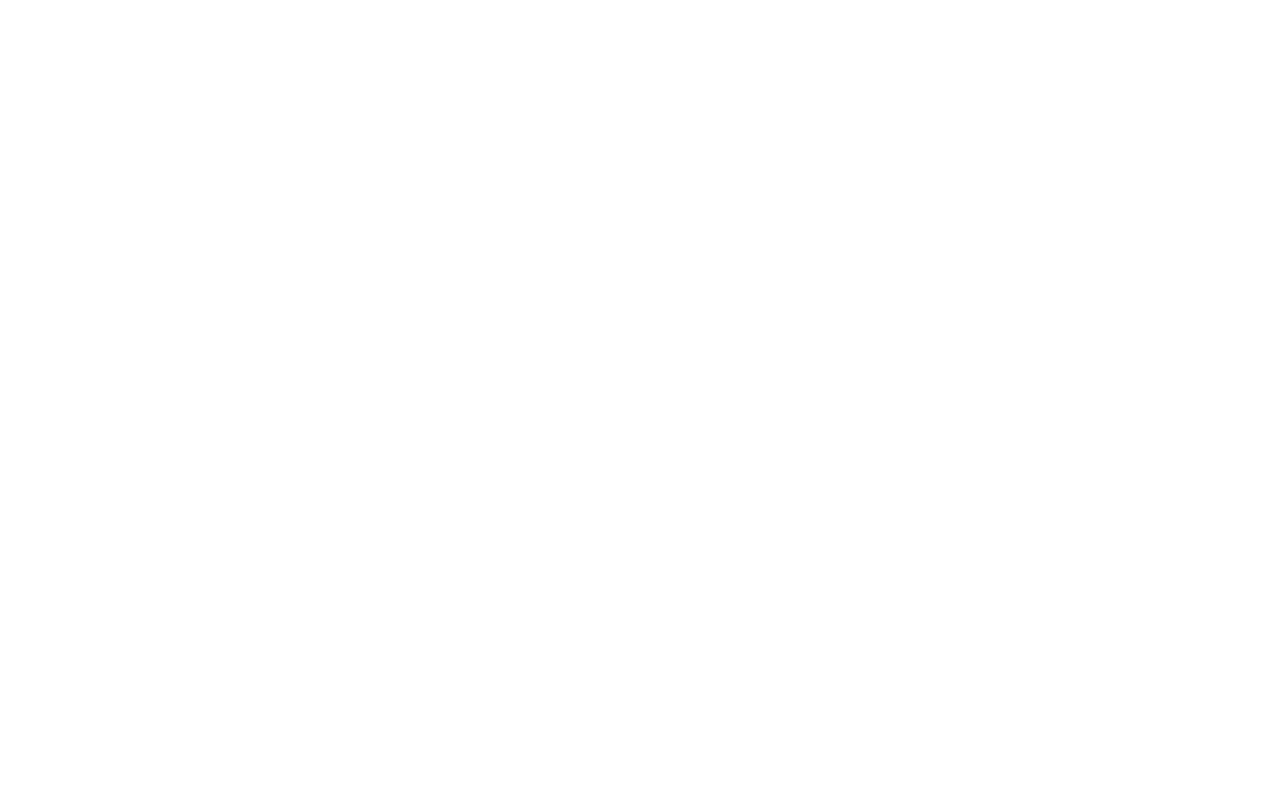
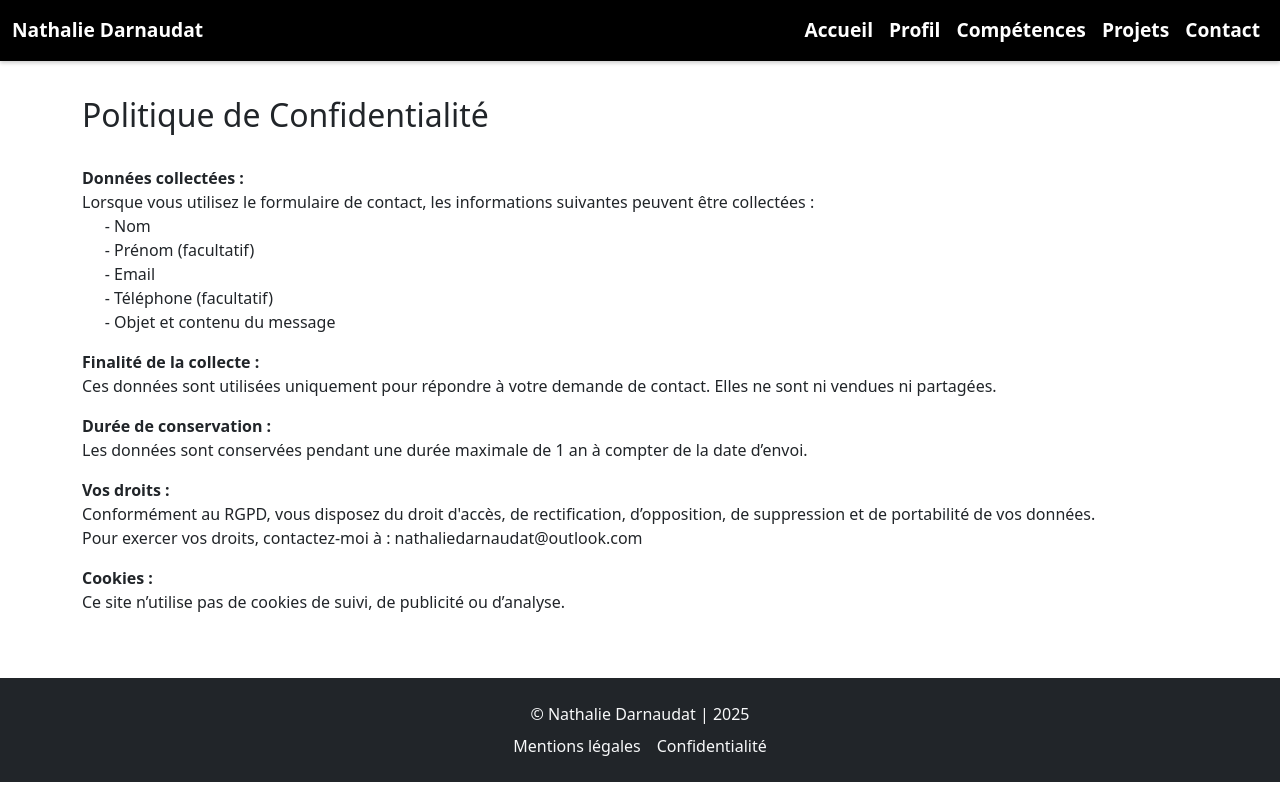
Before and after one commit to Nathi33/my_portfolio, a React (Create React App) app: page /privacy-policy in a window 1280 px wide. Before the commit this address had no page. Built offline with nearby package versions, Linux system fonts and the light colour scheme.

Commit message:
add footer

```diff
--- /dev/null
+++ b/src/assets/footer.css
@@ -0,0 +1,7 @@
+.footer-links {
+    text-decoration: none !important;
+}
+
+.footer-links:hover {
+    text-decoration: underline !important;
+}
--- a/src/assets/header.css
+++ b/src/assets/header.css
@@ -13,7 +13,11 @@
 }
 
 .custom-navbar .logo, .menu a {
-  font-size: 1.5rem;
+  font-size: 1.2rem;
   font-weight: bold;
   color: white !important;
 }
+
+.custom-navbar .menu a:hover {
+  text-decoration: underline !important;
+}
--- /dev/null
+++ b/src/assets/legal.css
@@ -0,0 +1,3 @@
+.legal-title {
+    margin-bottom: 2rem;
+}
--- /dev/null
+++ b/src/assets/privacy.css
@@ -0,0 +1,16 @@
+.privacy-title {
+    margin-bottom: 2rem;
+}
+
+.privacy-text {
+    font-weight: bold;
+    margin-bottom: 0;
+}
+
+.privacy-text-bis {
+    margin-bottom: 0;
+}
+
+.privacy-list {
+    list-style-type: "- ";
+}
--- a/src/components/Footer.jsx
+++ b/src/components/Footer.jsx
@@ -0,0 +1,21 @@
+import "../assets/footer.css";
+import React from 'react';
+
+import { Container } from 'react-bootstrap';
+
+const Footer = () => {
+  return (
+    <footer className="section-footer bg-dark text-light py-4 text-center">
+      <Container>
+        <p className="mb-2">© Nathalie Darnaudat | {new Date().getFullYear()}</p>
+        <div className="container-links">
+            <a href="/legal-mentions" className="footer-links text-light me-3">Mentions légales</a>
+            <a href="/privacy-policy" className=" footer-links text-light">Confidentialité</a>
+          </div>
+
+      </Container>
+    </footer>
+  );
+}
+
+export default Footer;
--- a/src/pages/Layout.jsx
+++ b/src/pages/Layout.jsx
@@ -1,14 +1,14 @@
 import React from 'react';
 import { Outlet } from 'react-router-dom';
 import Header from '../components/Header';
-// import Footer from '../components/Footer';
+import Footer from '../components/Footer';
 
 const Layout = () => {
   return (
     <div cmassName="main-layout">
       <Header />
       <Outlet />
-      {/* <Footer /> */}
+      <Footer />
     </div>
   );
 }
--- /dev/null
+++ b/src/pages/LegalMentions.jsx
@@ -0,0 +1,36 @@
+import "../assets/legal.css";
+import React from 'react';
+
+const LegalMentions = () => {
+  return (
+    <section className='legal-page container py-5 mt-5'>
+      <h2 className='legal-title'>Mentions Légales</h2>
+      <p><strong>Éditeur du site :</strong><br />
+        Nathalie Darnaudat<br />
+        Email : nathaliedarnaudat@outlook.com<br />
+        Responsable de la publication : Nathalie Darnaudat
+      </p>
+
+      <p><strong>Hébergement :</strong><br />
+        Render<br />
+        Adresse : Render, 123 Mission Street, San Francisco, CA 94105, USA<br />
+        Site : <a href="https://render.com" target="_blank" rel="noopener noreferrer">render.com</a><br />
+        Contact : support@render.com
+      </p>
+
+      <p><strong>Propriété intellectuelle :</strong><br />
+        Tous les contenus présents sur ce site (textes, images, codes, etc.) sont la propriété exclusive de Nathalie Darnaudat, sauf mention contraire. Toute reproduction, distribution ou utilisation sans autorisation est strictement interdite.
+      </p>
+
+      <p><strong>Conditions d’utilisation :</strong><br />
+        L’utilisateur reconnaît disposer des compétences et moyens nécessaires pour accéder au site et l’utiliser. Il est responsable de son équipement informatique et de sa sécurité.
+      </p>
+
+      <p><strong>Responsabilité :</strong><br />
+        Malgré le soin apporté au contenu, l’éditeur ne peut garantir l’absence d’erreurs ou d’interruptions. Il ne peut être tenu responsable d’éventuels dommages liés à l’usage du site.
+      </p>
+    </section>
+  );
+}
+
+export default LegalMentions;
--- a/src/pages/PageRouter.jsx
+++ b/src/pages/PageRouter.jsx
@@ -3,6 +3,8 @@
 
 import Layout from './Layout.jsx';
 import Home from './Home.jsx';
+import LegalMentions from './LegalMentions.jsx';
+import PrivacyPolicy from './PrivacyPolicy.jsx';
 
 const PageRouter = () => {
   return (
@@ -10,6 +12,8 @@
         <Route element={<Layout />}>
             <Route index element={<Home />} />
             <Route path="/" element={<Home />} />
+            <Route path="/legal-mentions" element={<LegalMentions />} />
+            <Route path="/privacy-policy" element={<PrivacyPolicy />} />
         </Route>
     </Routes>
 
--- /dev/null
+++ b/src/pages/PrivacyPolicy.jsx
@@ -0,0 +1,35 @@
+import "../assets/privacy.css";
+import React from 'react';
+
+const PrivacyPolicy = () => {
+  return (
+    <section className='privacy-page container py-5 mt-5'>
+      <h2 className='privacy-title'>Politique de Confidentialité</h2>
+
+      <p className="privacy-text">Données collectées :</p>
+      <p className="privacy-text-bis">Lorsque vous utilisez le formulaire de contact, les informations suivantes peuvent être collectées :</p>
+      <ul className="privacy-list">
+        <li>Nom</li>
+        <li>Prénom (facultatif)</li>
+        <li>Email</li>
+        <li>Téléphone (facultatif)</li>
+        <li>Objet et contenu du message</li>
+      </ul>
+
+      <p className="privacy-text">Finalité de la collecte :</p>
+      <p>Ces données sont utilisées uniquement pour répondre à votre demande de contact. Elles ne sont ni vendues ni partagées.</p>
+
+      <p className="privacy-text">Durée de conservation :</p>
+      <p>Les données sont conservées pendant une durée maximale de 1 an à compter de la date d’envoi.</p>
+
+      <p className="privacy-text">Vos droits :</p>
+      <p>Conformément au RGPD, vous disposez du droit d'accès, de rectification, d’opposition, de suppression et de portabilité de vos données.<br />
+        Pour exercer vos droits, contactez-moi à : nathaliedarnaudat@outlook.com</p>
+
+      <p className="privacy-text">Cookies :</p>
+      <p>Ce site n’utilise pas de cookies de suivi, de publicité ou d’analyse.</p>
+    </section>
+  );
+}
+
+export default PrivacyPolicy;
```
